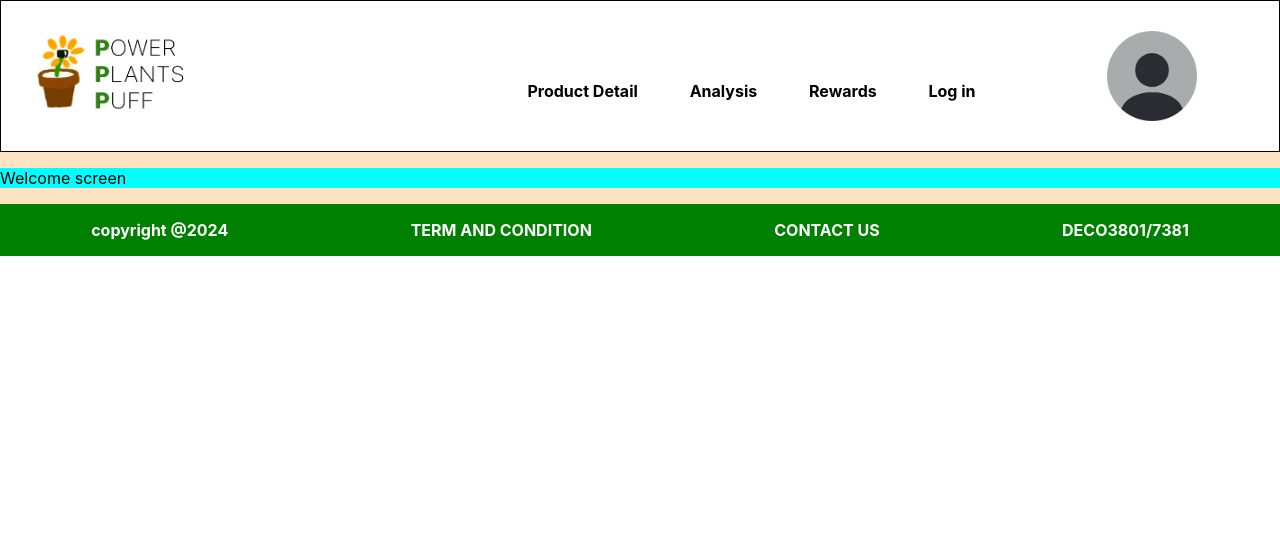
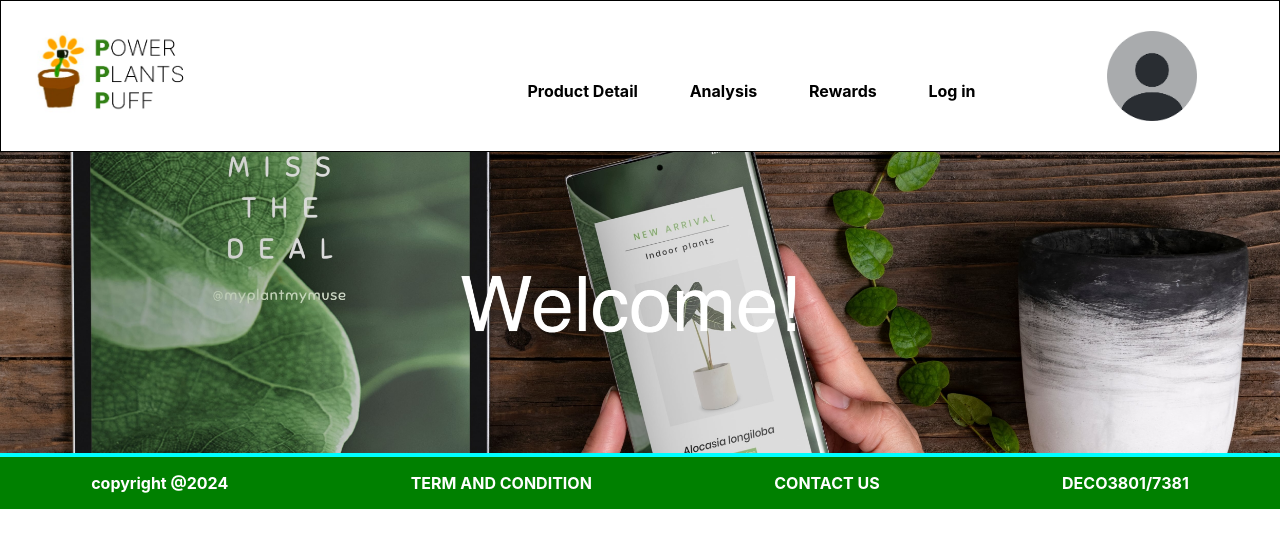
Before and after one commit to Power-Puff-Plants/desktop-garden-web-app, a React (Create React App) app: page / in a window 1280 px wide. Shown: the top 548 px of the page. Built offline with nearby package versions, Linux system fonts and the light colour scheme.

Commit message:
Adds welcome message to homescreen banner

```diff
--- a/src/screens/HomeScreen.js
+++ b/src/screens/HomeScreen.js
@@ -3,7 +3,11 @@ import styles from "./HomeScreen.module.css";
 const HomeScreen = () => {
   return (
     <div className={styles.HomeScreen}>
-      <p>Welcome screen</p>
+      <div className={styles.welcomeBanner}>
+        <div>
+          <img className={styles.image} src="/assets/images/homepage.jpg" />
+        </div>
+      </div>
     </div>
   );
 };
--- a/src/screens/HomeScreen.module.css
+++ b/src/screens/HomeScreen.module.css
@@ -1,3 +1,14 @@
 .HomeScreen {
     background-color: aqua;
 }
+
+.image {
+    width: 100%;
+}
+
+.welcomeTitle {
+    color: white;
+    font-size:100px;
+    position: absolute;
+    text-align: center;
+}
```
Also changed, not shown: public/assets/images/homepage.jpg.
